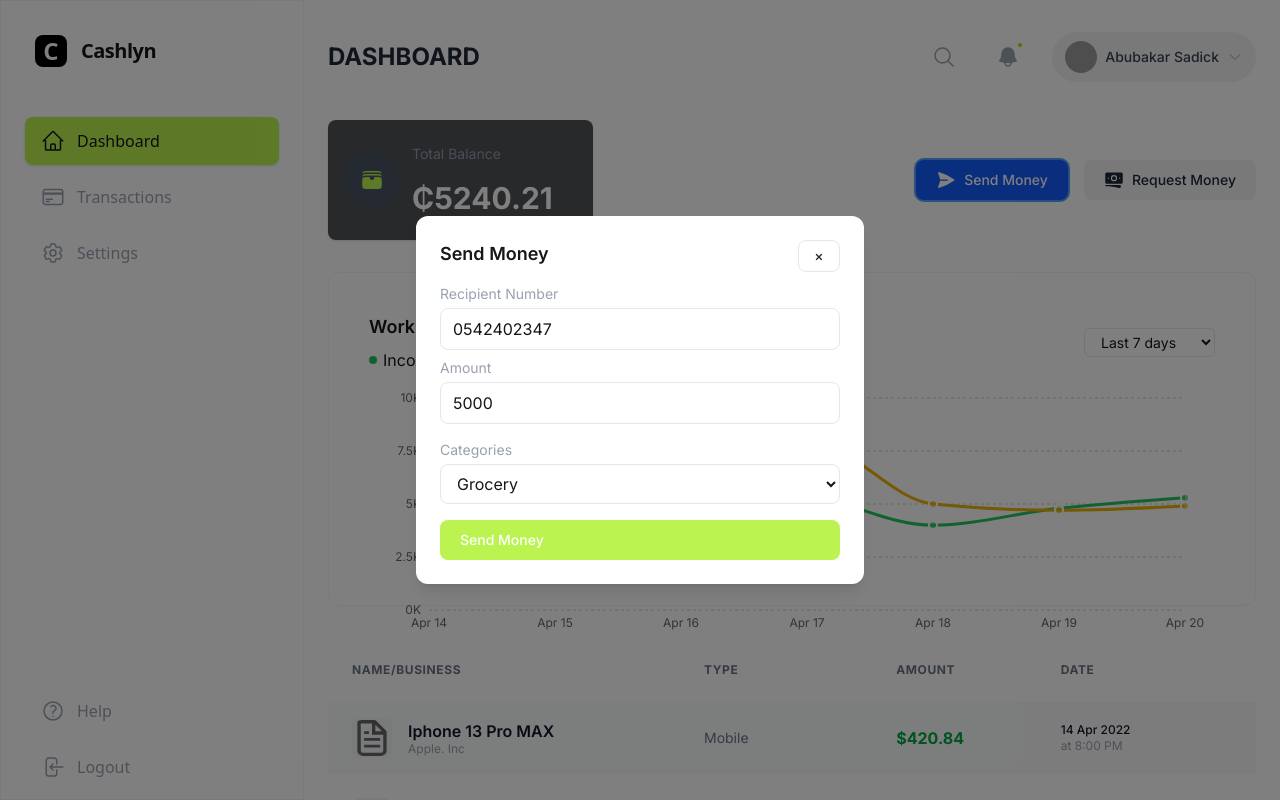
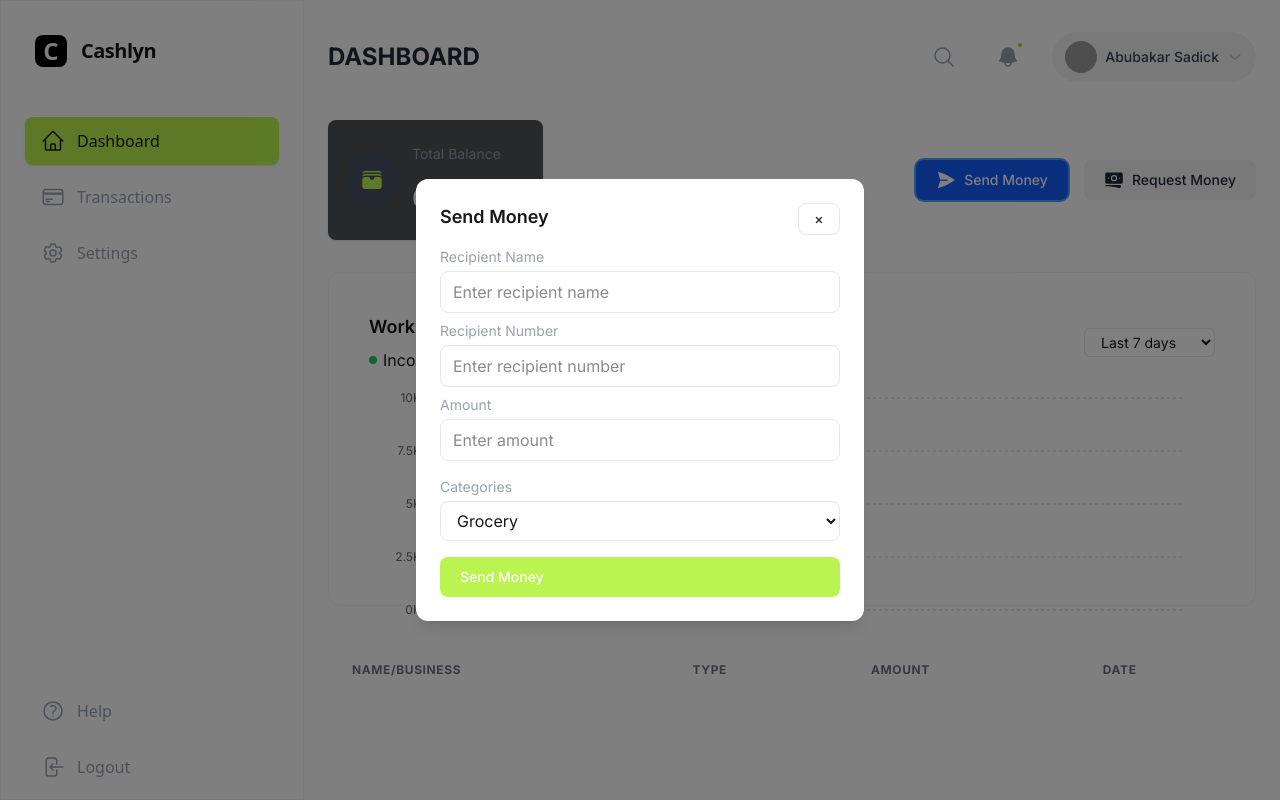
Before and after one commit to Sadiq-on-Codes/cashlyn, a Next.js app: page /dashboard in a window 1280 px wide. Both pictures are taken after a click on the button "Send Money". Shown: the top 800 px of the page. Built offline with nearby package versions, Linux system fonts and the light colour scheme; grey boxes are pictures that could not be loaded.

Commit message:
sending money flow

```diff
--- a/src/app/components/molecules/QuickActions.tsx
+++ b/src/app/components/molecules/QuickActions.tsx
@@ -6,9 +6,58 @@ import Input from '../atoms/Input';
 import Select from '../atoms/Select';
 import Modal from '../molecules/Modal';
 import { PaperAirplaneIcon, BanknotesIcon } from "@heroicons/react/24/solid";
+import { Transaction } from '../organisms/TransactionTable';
 
-const QuickActions: React.FC = () => {
+interface QuickActionsProps {
+  balance: number | null;
+  setBalance: React.Dispatch<React.SetStateAction<number | null>>;
+  transactions: Transaction[];
+  setTransactions: React.Dispatch<React.SetStateAction<Transaction[]>>;
+}
+
+const QuickActions: React.FC<QuickActionsProps> = ({ balance, setBalance, transactions, setTransactions }) => {
   const [isModalOpen, setIsModalOpen] = useState(false);
+  const [isConfirmOpen, setIsConfirmOpen] = useState(false);
+  const [category, setCategory] = useState('Grocery');
+  const [recipientName, setRecipientName] = useState('');
+  const [recipientNumber, setRecipientNumber] = useState('');
+  const [amount, setAmount] = useState('');
+
+  const handleSendMoney = (e: React.FormEvent) => {
+    e.preventDefault();
+    setIsConfirmOpen(true);
+  };
+
+  const handleConfirm = () => {
+    // Save transaction to localStorage
+    const transaction = {
+      id: Date.now(),
+      name: recipientName,
+      business: category,
+      businessLogo: '',
+      type: category,
+      amount: -Number(amount),
+      date: new Date().toISOString(),
+      time: new Date().toLocaleTimeString(),
+      invoiceId: `INV${Date.now()}`,
+      actionLabel: 'View',
+      status: 'Completed' as const,
+    };
+    setTransactions([transaction, ...transactions]);
+
+    if (balance !== null) {
+      const newBalance = balance - Number(amount);
+      setBalance(newBalance);
+      localStorage.setItem('balance', newBalance.toString());
+    }
+
+    setIsConfirmOpen(false);
+    setIsModalOpen(false);
+    setCategory('Grocery');
+    setRecipientName('');
+    setRecipientNumber('');
+    setAmount('');
+  };
 
   return (
     <div>
@@ -25,17 +74,68 @@ const QuickActions: React.FC = () => {
         </Button>
       </div>
       <Modal isOpen={isModalOpen} onClose={() => setIsModalOpen(false)}>
-
-        <form className="space-y-4">
+        <form className="space-y-4" onSubmit={handleSendMoney}>
           <div className="rounded-lg">
-            <Input label="Recipient Number" value="0542402347" readOnly className="mb-2" />
-            <Input label="Amount" value="5000" readOnly />
+            <Input
+              label="Recipient Name"
+              placeholder="Enter recipient name"
+              value={recipientName}
+              onChange={e => setRecipientName(e.target.value)}
+              className="mb-2"
+              required
+            />
+            <Input
+              label="Recipient Number"
+              placeholder="Enter recipient number"
+              value={recipientNumber}
+              onChange={e => setRecipientNumber(e.target.value)}
+              className="mb-2"
+              required
+            />
+            <Input
+              label="Amount"
+              placeholder="Enter amount"
+              value={amount}
+              onChange={e => setAmount(e.target.value)}
+              type="number"
+              min="1"
+              required
+            />
           </div>
-          <Select label="Categories" value="Grocery">
+          <Select label="Categories" value={category} onChange={e => setCategory(e.target.value)}>
             <option>Grocery</option>
+            <option>Utilities</option>
+            <option>Transport</option>
+            <option>Shopping</option>
+            <option>Health</option>
+            <option>Education</option>
+            <option>Entertainment</option>
+            <option>Other</option>
           </Select>
-          <Button color="primary" className="w-full bg-lime-300 hover:bg-lime-400 text-gray-900 mt-2">Send Money</Button>
+          <Button type="submit" color="primary" className="w-full bg-lime-300 hover:bg-lime-400 text-gray-900 mt-2">Send Money</Button>
         </form>
+      </Modal>
+      {/* Confirmation Modal */}
+      <Modal isOpen={isConfirmOpen} onClose={() => setIsConfirmOpen(false)}>
+        <div className="bg-white rounded-xl p-4 w-full max-w-md">
+          <div className="mb-4">
+            <h3 className="font-semibold text-gray-800 text-base">Transfer Summary</h3>
+          </div>
+          <div className="mb-2">
+            <div className="font-semibold text-gray-700 text-sm mb-1">Reciepient Name and Number</div>
+            <div className="text-gray-400 text-sm leading-tight">{recipientName}</div>
+            <div className="text-gray-400 text-sm leading-tight">{recipientNumber}</div>
+          </div>
+          <div className="my-4 text-gray-800 text-sm font-medium">Amount – ₵{amount}</div>
+          <hr className="my-4" />
+          <Button
+            color="default"
+            className="w-full bg-green-100 hover:bg-green-200 text-green-700"
+            onClick={handleConfirm}
+          >
+            Confirm
+          </Button>
+        </div>
       </Modal>
     </div>
   );
--- a/src/app/components/organisms/Chart.tsx
+++ b/src/app/components/organisms/Chart.tsx
@@ -1,6 +1,6 @@
 "use client";
 
-import React from 'react';
+import React, { useMemo, useState } from 'react';
 import {
   AreaChart,
   Area,
@@ -11,17 +11,64 @@ import {
   ResponsiveContainer,
 } from 'recharts';
 
-const data = [
-  { name: 'Apr 14', income: 5000, expenses: 5200 },
-  { name: 'Apr 15', income: 7000, expenses: 6000 },
-  { name: 'Apr 16', income: 6500, expenses: 7500 },
-  { name: 'Apr 17', income: 5500, expenses: 8000 },
-  { name: 'Apr 18', income: 4000, expenses: 5000 },
-  { name: 'Apr 19', income: 4800, expenses: 4700 },
-  { name: 'Apr 20', income: 5300, expenses: 4900 },
-];
+// Helper to format date as 'Apr 14'
+function formatDate(dateStr: string) {
+  const date = new Date(dateStr);
+  return date.toLocaleDateString('en-US', { month: 'short', day: 'numeric' });
+}
 
-const Chart: React.FC<{ height?: number }> = ({ height = 300 }) => {
+interface ChartData {
+  name: string;
+  income: number;
+  expenses: number;
+}
+
+interface TransactionForChart {
+  date: string;
+  amount: number;
+}
+
+interface ChartProps {
+  transactions: TransactionForChart[];
+  height?: number;
+}
+
+const Chart: React.FC<ChartProps> = ({ transactions, height = 300 }) => {
+  const [filter, setFilter] = useState<'last7' | 'last30'>('last7');
+
+  // Filter transactions by date
+  const filteredTxs = useMemo(() => {
+    const now = new Date();
+    const days = filter === 'last7' ? 7 : 30;
+    return transactions.filter(tx => {
+      const txDate = new Date(tx.date);
+      const diff = (now.getTime() - txDate.getTime()) / (1000 * 60 * 60 * 24);
+      return diff <= days;
+    });
+  }, [transactions, filter]);
+
+  // Aggregate by date
+  const data = useMemo(() => {
+    const map = new Map<string, ChartData>();
+    filteredTxs.forEach((tx) => {
+      const key = formatDate(tx.date);
+      if (!map.has(key)) {
+        map.set(key, { name: key, income: 0, expenses: 0 });
+      }
+      if (tx.amount >= 0) {
+        map.get(key)!.income += tx.amount;
+      } else {
+        map.get(key)!.expenses += Math.abs(tx.amount);
+      }
+    });
+    // Sort by date (ascending)
+    return Array.from(map.values()).sort((a, b) => {
+      const da = new Date(a.name + ' 2022');
+      const db = new Date(b.name + ' 2022');
+      return da.getTime() - db.getTime();
+    });
+  }, [filteredTxs]);
+
   return (
     <div style={{ width: '100%', height, background: '#fff', borderRadius: '12px', padding: '24px', boxSizing: 'border-box' }}>
       <div style={{ display: 'flex', justifyContent: 'space-between', alignItems: 'center', marginBottom: 16 }}>
@@ -37,7 +84,11 @@ const Chart: React.FC<{ height?: number }> = ({ height = 300 }) => {
           </div>
         </div>
         <div>
-          <select style={{ border: '1px solid #e5e7eb', borderRadius: 6, padding: '4px 12px', fontSize: 14 }} defaultValue="last7">
+          <select
+            style={{ border: '1px solid #e5e7eb', borderRadius: 6, padding: '4px 12px', fontSize: 14 }}
+            value={filter}
+            onChange={e => setFilter(e.target.value as 'last7' | 'last30')}
+          >
             <option value="last7">Last 7 days</option>
             <option value="last30">Last 30 days</option>
           </select>
@@ -48,7 +99,7 @@ const Chart: React.FC<{ height?: number }> = ({ height = 300 }) => {
           <XAxis dataKey="name" tick={{ fontSize: 12 }} axisLine={false} tickLine={false} />
           <YAxis tickFormatter={(value) => `${value / 1000}K`} tick={{ fontSize: 12 }} axisLine={false} tickLine={false} domain={[0, 10000]} />
           <CartesianGrid strokeDasharray="3 3" vertical={false} />
-          <Tooltip contentStyle={{ borderRadius: 8, border: 'none', boxShadow: '0 2px 8px #0001', fontSize: 14 }} formatter={(value) => `$${value.toLocaleString()}`} />
+          <Tooltip contentStyle={{ borderRadius: 8, border: 'none', boxShadow: '0 2px 8px #0001', fontSize: 14 }} formatter={(value) => `₵${value.toLocaleString()}`} />
           <Area
             type="monotone"
             dataKey="income"
--- a/src/app/components/organisms/TransactionTable.tsx
+++ b/src/app/components/organisms/TransactionTable.tsx
@@ -1,3 +1,4 @@
+'use client'
 import React from 'react';
 import Image from 'next/image';
 
@@ -23,106 +24,8 @@ type Props = {
   showDate?: boolean;
   showInvoiceId?: boolean;
   showAction?: boolean;
+  transactions: Transaction[];
 };
-
-const transactions: Transaction[] = [
-  {
-    id: 1,
-    name: 'Iphone 13 Pro MAX',
-    business: 'Apple. Inc',
-    businessLogo: '/file.svg',
-    type: 'Mobile',
-    amount: 420.84,
-    date: '14 Apr 2022',
-    time: '8:00 PM',
-    invoiceId: 'MGL0124877',
-    actionLabel: 'View',
-  },
-  {
-    id: 2,
-    name: 'Netflix Subscription',
-    business: 'Netflix',
-    businessLogo: '/vercel.svg',
-    type: 'Entertainment',
-    amount: 100.0,
-    date: '05 Apr 2022',
-    time: '7:00 PM',
-    invoiceId: 'MGL0124585',
-    actionLabel: 'View',
-  },
-  {
-    id: 3,
-    name: 'Figma Subscription',
-    business: 'Figma',
-    businessLogo: '/next.svg',
-    type: 'Software',
-    amount: 244.2,
-    date: '02 Apr 2022',
-    time: '10:00 PM',
-    invoiceId: 'MGL0124124',
-    actionLabel: 'View',
-  },
-  {
-    id: 4,
-    name: 'Bitcoin Transaction',
-    business: 'Coinbase',
-    businessLogo: '/globe.svg',
-    type: 'Technology',
-    amount: -520.84,
-    date: '02 Apr 2022',
-    time: '6:00 AM',
-    invoiceId: 'MGL0128544',
-    actionLabel: 'View',
-  },
-  {
-    id: 5,
-    name: 'Sajib Rahman',
-    business: 'Appsumo',
-    businessLogo: '/window.svg',
-    type: 'Withdraw',
-    amount: 500.1,
-    date: '30 Mar 2022',
-    time: '9:00 PM',
-    invoiceId: 'MGL0122143',
-    actionLabel: 'View',
-  },
-  {
-    id: 6,
-    name: 'Instagram Ads',
-    business: 'Meta',
-    businessLogo: '/vercel.svg',
-    type: 'Entertainment',
-    amount: 100.0,
-    date: '20 Mar 2022',
-    time: '9:00 PM',
-    invoiceId: 'MGL0124877',
-    actionLabel: 'View',
-  },
-  {
-    id: 7,
-    name: 'UIHUT Subscription',
-    business: 'UIHUT',
-    businessLogo: '/file.svg',
-    type: 'Payment',
-    amount: -84.0,
-    date: '24 Mar 2022',
-    time: '8:00 PM',
-    invoiceId: 'MGL0124244',
-    actionLabel: 'View',
-  },
-  {
-    id: 8,
-    name: 'Citi Bank Ltd.',
-    business: 'City Bank',
-    businessLogo: '/globe.svg',
-    type: 'Withdraw',
-    amount: 400.11,
-    date: '10 Mar 2022',
-    time: '7:00 AM',
-    invoiceId: 'MGL0127749',
-    actionLabel: 'View',
-  },
-];
 
 const TransactionTable: React.FC<Props> = ({
   records = 8,
@@ -132,8 +35,9 @@ const TransactionTable: React.FC<Props> = ({
   showDate = true,
   showInvoiceId = true,
   showAction = true,
+  transactions,
 }) => {
-  const items = transactions.slice(0, records);
+  const items = transactions?.slice(0, records);
 
   return (
     <div className="overflow-x-auto">
@@ -173,9 +77,9 @@ const TransactionTable: React.FC<Props> = ({
               {showAmount && (
                 <td className="px-6 py-4 min-w-[120px]">
                   {tx.amount < 0 ? (
-                    <span className="text-red-500 font-bold text-base"> ${Math.abs(tx.amount).toFixed(2)}</span>
+                    <span className="text-red-500 font-bold text-base"> ₵{Math.abs(tx.amount).toFixed(2)}</span>
                   ) : (
-                    <span className="text-green-600 font-bold text-base">${tx.amount.toFixed(2)}</span>
+                    <span className="text-green-600 font-bold text-base">₵{tx.amount.toFixed(2)}</span>
                   )}
                 </td>
               )}
--- a/src/app/dashboard/page.tsx
+++ b/src/app/dashboard/page.tsx
@@ -1,23 +1,52 @@
+'use client'
+import React, { useEffect, useState } from 'react';
 import BalanceCard from '../components/molecules/BalanceCard';
 import QuickActions from '../components/molecules/QuickActions';
 import Chart from '../components/organisms/Chart';
-import TransactionTable from '../components/organisms/TransactionTable';
+import TransactionTable, { Transaction } from '../components/organisms/TransactionTable';
 
 const Dashboard = () => {
+  const [balance, setBalance] = useState<number | null>(null);
+  const [transactions, setTransactions] = useState<Transaction[]>([]);
+
+  useEffect(() => {
+    const stored = Number(localStorage.getItem('balance'));
+    if (!isNaN(stored)) {
+      setBalance(stored);
+    } else {
+      localStorage.setItem('balance', '100000');
+      setBalance(100000);
+    }
+    const txs = JSON.parse(localStorage.getItem('transactions') || '[]');
+    setTransactions(txs);
+  }, []);
+
+  useEffect(() => {
+    if (balance !== null) {
+      localStorage.setItem('balance', balance.toString());
+    }
+  }, [balance]);
+
+  useEffect(() => {
+    localStorage.setItem('transactions', JSON.stringify(transactions));
+  }, [transactions]);
+
+  if (balance === null) return null; // or a loading spinner
+
   return (
     <>
       <main className="flex flex-col gap-8 p-6 bg-white min-h-screen">
         <div className="flex items-center justify-between flex-wrap gap-8">
-          <BalanceCard balance={5240.21} />
-          <QuickActions />
+          <BalanceCard balance={balance} />
+          <QuickActions balance={balance} setBalance={setBalance} transactions={transactions} setTransactions={setTransactions} />
         </div>
 
         <div className="bg-white p-4 rounded-xl border border-gray-100">
-          <Chart />
+          <Chart transactions={transactions} />
         </div>
 
         <div className="bg-white rounded-xl">
-          <TransactionTable records={4} showInvoiceId={false} showAction={false} />
+          <TransactionTable records={4} showInvoiceId={false} showAction={false} transactions={transactions} />
         </div>
       </main>
     </>
```
